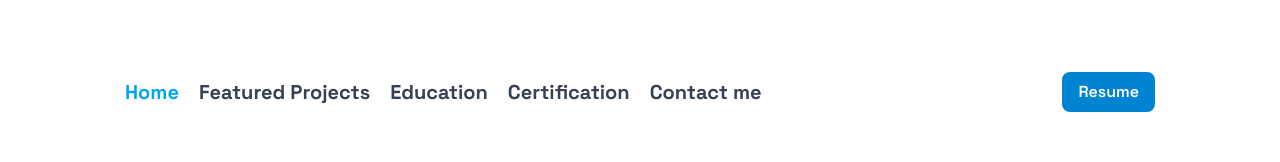
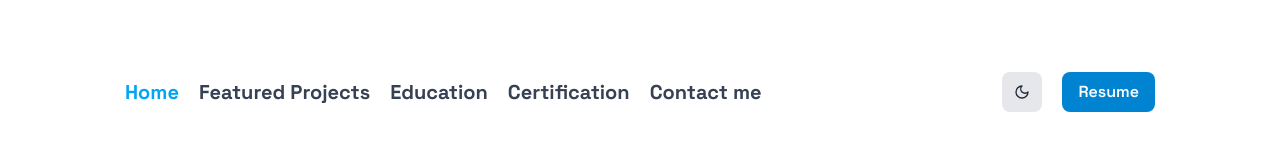
Before and after one commit to gihanchamila/portfolio-frontend, a React (Vite) app: page / in a window 1280 px wide. Shown: the top 162 px of the page. Built offline with nearby package versions, Linux system fonts and the light colour scheme; no server answers.

Commit message:
feat: implement dark mode toggle with ThemeProvider and ThemeToggle component

```diff
--- a/src/components/DesktopMenu.jsx
+++ b/src/components/DesktopMenu.jsx
@@ -3,6 +3,7 @@ import NavLinks from './NavLinks';
 import ResumeDownload from './utils/ResumeDownload';
 import { useAuth } from '../context/AuthContext';
 import { LogOut } from 'lucide-react';
+import ThemeToggle from './utils/ThemeToggle';
 const DesktopMenu = ({ navLinks }) => {
   const { admin, signOut } = useAuth();
   return (
@@ -12,6 +13,7 @@ const DesktopMenu = ({ navLinks }) => {
       >
         <div className="lg:flex lg:flex-row lg:items-center lg:justify-between lg:gap-5">
           <NavLinks links={navLinks} />
+          <ThemeToggle />
           <ResumeDownload />
           {admin && (
             <div className="hidden lg:flex lg:gap-5">
--- a/src/components/MobileMenu.jsx
+++ b/src/components/MobileMenu.jsx
@@ -8,6 +8,7 @@ import NavLinks from './NavLinks';
 import { motion } from 'motion/react';
 import { AnimatePresence } from 'motion/react';
 import ResumeDownload from './utils/ResumeDownload';
+import ThemeToggle from './utils/ThemeToggle';
 
 const MobileMenu = ({ navLinks }) => {
   const ref = useRef(null);
@@ -61,10 +62,20 @@ const MobileMenu = ({ navLinks }) => {
               ref={ref}
               className="xs:w-1-2 dark:bg-surface fixed top-0 right-0 z-50 flex h-screen flex-col overflow-hidden rounded-l-2xl bg-white px-10 py-5 sm:w-[20rem]"
             >
-              <div className="absolute top-8 right-7">
+              <div className="absolute top-8 right-7 left-7 flex items-center justify-between">
+                <motion.div
+                  className="ml-1"
+                  initial={{ opacity: 0, x: 20 }}
+                  animate={{ opacity: 1, x: 0 }}
+                  transition={{ delay: 0.15, duration: 0.3 }}
+                >
+                  <ThemeToggle />
+                </motion.div>
+
                 <X onClick={toggleMenu} className="cursor-pointer" />
               </div>
-              <div className="xs:flex xs:flex-col xs:space-y-6 xs:w-auto mt-20 md:block">
+
+              <div className="xs:flex xs:flex-col xs:space-y-4 xs:w-auto mt-20 md:block">
                 <NavLinks links={navLinks} />
                 <div className="mt-5">
                   <ResumeDownload />
--- /dev/null
+++ b/src/components/utils/ThemeToggle.jsx
@@ -0,0 +1,40 @@
+import { useTheme } from '../../context/ThemeContext';
+import { Moon, Sun } from 'lucide-react';
+import { motion, AnimatePresence } from 'framer-motion';
+
+const ThemeToggle = () => {
+  const { theme, toggleTheme } = useTheme();
+
+  return (
+    <button
+      onClick={toggleTheme}
+      className="lg:p-3 xs:p-2 rounded-lg bg-gray-200 dark:bg-gray-700 transition-all flex items-center justify-center"
+    >
+      <AnimatePresence mode="wait" initial={false}>
+        {theme === 'dark' ? (
+          <motion.span
+            key="sun"
+            initial={{ rotate: -90, scale: 0, opacity: 0 }}
+            animate={{ rotate: 0, scale: 1, opacity: 1 }}
+            exit={{ rotate: 90, scale: 0, opacity: 0 }}
+            transition={{ duration: 0.35, ease: 'easeOut' }}
+          >
+            <Sun className="xs:size-3 lg:size-4" />
+          </motion.span>
+        ) : (
+          <motion.span
+            key="moon"
+            initial={{ rotate: 90, scale: 0, opacity: 0 }}
+            animate={{ rotate: 0, scale: 1, opacity: 1 }}
+            exit={{ rotate: -90, scale: 0, opacity: 0 }}
+            transition={{ duration: 0.35, ease: 'easeOut' }}
+          >
+            <Moon className="xs:size-3 lg:size-4" />
+          </motion.span>
+        )}
+      </AnimatePresence>
+    </button>
+  );
+};
+
+export default ThemeToggle;
--- /dev/null
+++ b/src/context/ThemeContext.jsx
@@ -0,0 +1,36 @@
+// ...existing code...
+import { createContext, useContext, useState, useEffect } from 'react';
+
+const ThemeContext = createContext();
+const STORAGE_KEY = 'app-theme';
+
+export const ThemeProvider = ({ children }) => {
+  const [theme, setTheme] = useState('light');
+
+  useEffect(() => {
+    if (typeof window === 'undefined') return;
+
+    const savedTheme = localStorage.getItem(STORAGE_KEY);
+    const systemDark =
+      window.matchMedia && window.matchMedia('(prefers-color-scheme: dark)').matches;
+
+    const activeTheme = savedTheme || (systemDark ? 'dark' : 'light');
+    setTheme(activeTheme);
+    console.log('activeTheme:', activeTheme);
+    document.documentElement.classList.toggle('dark', activeTheme === 'dark');
+  }, []);
+
+  const toggleTheme = () => {
+    setTheme(prev => {
+      const newTheme = prev === 'dark' ? 'light' : 'dark';
+      localStorage.setItem(STORAGE_KEY, newTheme);
+      document.documentElement.classList.toggle('dark', newTheme === 'dark');
+      return newTheme;
+    });
+  };
+
+  return <ThemeContext.Provider value={{ theme, toggleTheme }}>{children}</ThemeContext.Provider>;
+};
+
+export const useTheme = () => useContext(ThemeContext);
+// ...existing code...
--- a/src/index.css
+++ b/src/index.css
@@ -1,5 +1,6 @@
 @import url('https://fonts.googleapis.com/css2?family=Space+Grotesk:wght@300..700&display=swap');
 @import 'tailwindcss';
+@custom-variant dark (&:where(.dark, .dark *));
 
 @theme {
   --color-on-surface: #171d1e;
--- a/src/main.jsx
+++ b/src/main.jsx
@@ -3,11 +3,14 @@ import { createRoot } from 'react-dom/client';
 import './index.css';
 import App from './App.jsx';
 import { ToastProvider } from './context/ToastContext.jsx';
+import { ThemeProvider } from './context/ThemeContext.jsx';
 
 createRoot(document.getElementById('root')).render(
   <StrictMode>
-    <ToastProvider>
-      <App />
-    </ToastProvider>
+    <ThemeProvider>
+      <ToastProvider>
+        <App />
+      </ToastProvider>
+    </ThemeProvider>
   </StrictMode>
 );
```
